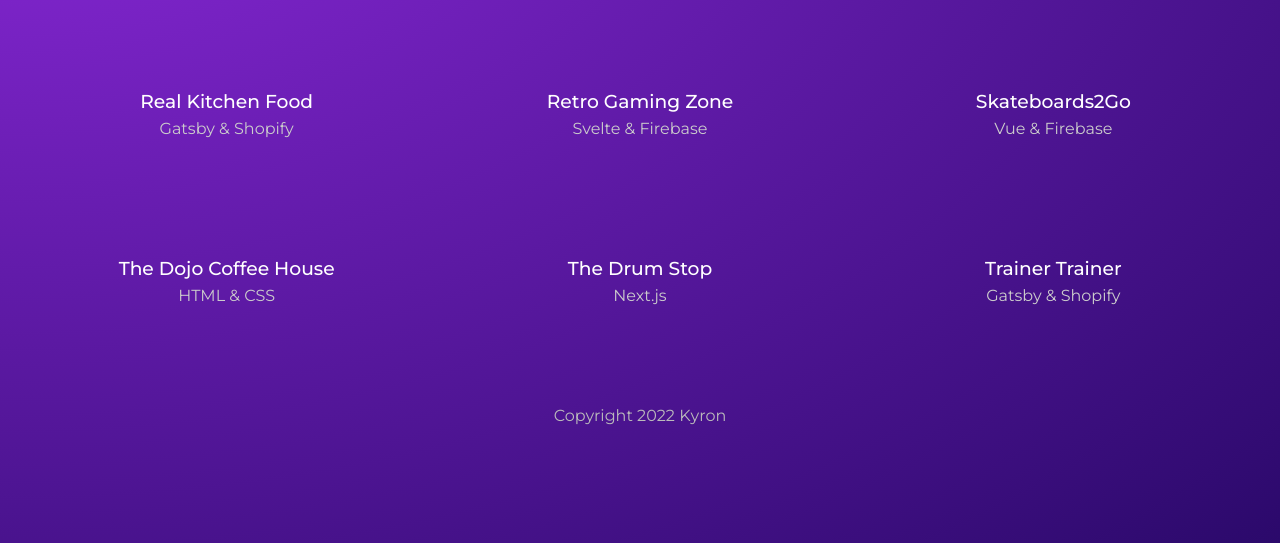
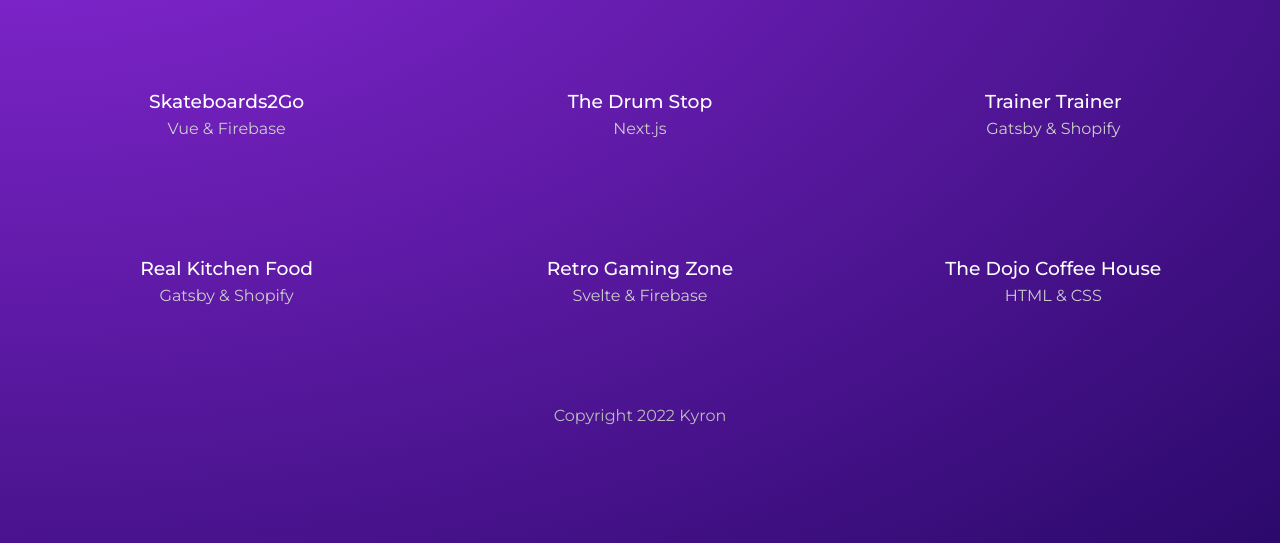
Before and after one commit to kyron321/gatsby-portfolio, a Gatsby site: page /projects in a window 1280 px wide. Shown: the part 257-800 px from the top of the page. Built offline with nearby package versions, Linux system fonts and the light colour scheme; Gatsby itself is replaced by a stand-in of ours.

Commit message:
change graphql query to sort projects by date in descending order, display on projects page

```diff
--- a/src/pages/projects/index.js
+++ b/src/pages/projects/index.js
@@ -27,16 +27,17 @@
 }
 
 export const query = graphql`
-  query {
-    allMarkdownRemark {
+{
+  allMarkdownRemark(sort: {frontmatter: {date: DESC}}) {
     nodes {
       frontmatter {
         slug
         stack
         title
+        date
       }
       id
     }
   }
 }
-`;
+`
--- a/src/projects/real-kitchen-food.md
+++ b/src/projects/real-kitchen-food.md
@@ -2,6 +2,7 @@
 title: Real Kitchen Food
 stack: Gatsby & Shopify
 slug: real-kitchen-food
+date: 2021-01-05T00:00:00+00:00
 ---
 
 Lorem ninja ipsum dolor sit amet, consectetuer adipiscing elit, sed diam nonummy nibh euismod tincidunt ut laoreet dolore magna aliquam erat volutpat. Ut ninja wisi enim ad minim veniam, quis nostrud exerci tation ullamcorper suscipit ninja lobortis nisl ut aliquip ex ea commodo consequat. Duis ninja autem vel eum iriure dolor in hendrerit in vulputate ninja velit esse molestie consequat, vel illum dolore eu feugiat nulla ninja facilisis at vero eros et accumsan et iusto odio dignissim qui blandit praesent luptatum zzril delenit augue duis dolore te feugait nulla facilisi. Nam ninja ipsum liber tempor cum soluta nobis eleifend option congue nihil imperdiet doming id quod mazim placerat facer possim assum. Typi ninja non habent claritatem insitam; est usus legentis in iis qui facit eorum claritatem. Investigationes ninja demonstraverunt lectores legere me lius quod ii legunt saepius. Claritas ninja est etiam processus dynamicus, qui ninja sequitur mutationem consuetudium lectorum. Mirum ninja est notare quam littera gothica, quam nunc putamus parum claram, anteposuerit litterarum formas humanitatis per seacula quarta decima et quinta decima. Eodem ninja ipsum modo typi, qui nunc nobis videntur parum clari, fiant sollemnes in ninja futurum.
--- a/src/projects/retro-gaming-zone.md
+++ b/src/projects/retro-gaming-zone.md
@@ -2,6 +2,7 @@
 title: Retro Gaming Zone
 stack: Svelte & Firebase
 slug: retro-gaming-zone
+date: 2021-01-03T00:00:00+00:00
 ---
 
 Lorem ninja ipsum dolor sit amet, consectetuer adipiscing elit, sed diam nonummy nibh euismod tincidunt ut laoreet dolore magna aliquam erat volutpat. Ut ninja wisi enim ad minim veniam, quis nostrud exerci tation ullamcorper suscipit ninja lobortis nisl ut aliquip ex ea commodo consequat. Duis ninja autem vel eum iriure dolor in hendrerit in vulputate ninja velit esse molestie consequat, vel illum dolore eu feugiat nulla ninja facilisis at vero eros et accumsan et iusto odio dignissim qui blandit praesent luptatum zzril delenit augue duis dolore te feugait nulla facilisi. Nam ninja ipsum liber tempor cum soluta nobis eleifend option congue nihil imperdiet doming id quod mazim placerat facer possim assum. Typi ninja non habent claritatem insitam; est usus legentis in iis qui facit eorum claritatem. Investigationes ninja demonstraverunt lectores legere me lius quod ii legunt saepius. Claritas ninja est etiam processus dynamicus, qui ninja sequitur mutationem consuetudium lectorum. Mirum ninja est notare quam littera gothica, quam nunc putamus parum claram, anteposuerit litterarum formas humanitatis per seacula quarta decima et quinta decima. Eodem ninja ipsum modo typi, qui nunc nobis videntur parum clari, fiant sollemnes in ninja futurum.
--- a/src/projects/skateboards2go.md
+++ b/src/projects/skateboards2go.md
@@ -2,6 +2,7 @@
 title: Skateboards2Go
 stack: Vue & Firebase
 slug: skateboards-to-go
+date: 2021-02-01T00:00:00+00:00
 ---
 
 Lorem ninja ipsum dolor sit amet, consectetuer adipiscing elit, sed diam nonummy nibh euismod tincidunt ut laoreet dolore magna aliquam erat volutpat. Ut ninja wisi enim ad minim veniam, quis nostrud exerci tation ullamcorper suscipit ninja lobortis nisl ut aliquip ex ea commodo consequat. Duis ninja autem vel eum iriure dolor in hendrerit in vulputate ninja velit esse molestie consequat, vel illum dolore eu feugiat nulla ninja facilisis at vero eros et accumsan et iusto odio dignissim qui blandit praesent luptatum zzril delenit augue duis dolore te feugait nulla facilisi. Nam ninja ipsum liber tempor cum soluta nobis eleifend option congue nihil imperdiet doming id quod mazim placerat facer possim assum. Typi ninja non habent claritatem insitam; est usus legentis in iis qui facit eorum claritatem. Investigationes ninja demonstraverunt lectores legere me lius quod ii legunt saepius. Claritas ninja est etiam processus dynamicus, qui ninja sequitur mutationem consuetudium lectorum. Mirum ninja est notare quam littera gothica, quam nunc putamus parum claram, anteposuerit litterarum formas humanitatis per seacula quarta decima et quinta decima. Eodem ninja ipsum modo typi, qui nunc nobis videntur parum clari, fiant sollemnes in ninja futurum.
--- a/src/projects/the-dojo-coffee-house.md
+++ b/src/projects/the-dojo-coffee-house.md
@@ -2,6 +2,7 @@
 title: The Dojo Coffee House
 stack: HTML & CSS
 slug: the-dojo-coffee-house
+date: 2021-01-01T00:00:00+00:00
 ---
 
 Lorem ninja ipsum dolor sit amet, consectetuer adipiscing elit, sed diam nonummy nibh euismod tincidunt ut laoreet dolore magna aliquam erat volutpat. Ut ninja wisi enim ad minim veniam, quis nostrud exerci tation ullamcorper suscipit ninja lobortis nisl ut aliquip ex ea commodo consequat. Duis ninja autem vel eum iriure dolor in hendrerit in vulputate ninja velit esse molestie consequat, vel illum dolore eu feugiat nulla ninja facilisis at vero eros et accumsan et iusto odio dignissim qui blandit praesent luptatum zzril delenit augue duis dolore te feugait nulla facilisi. Nam ninja ipsum liber tempor cum soluta nobis eleifend option congue nihil imperdiet doming id quod mazim placerat facer possim assum. Typi ninja non habent claritatem insitam; est usus legentis in iis qui facit eorum claritatem. Investigationes ninja demonstraverunt lectores legere me lius quod ii legunt saepius. Claritas ninja est etiam processus dynamicus, qui ninja sequitur mutationem consuetudium lectorum. Mirum ninja est notare quam littera gothica, quam nunc putamus parum claram, anteposuerit litterarum formas humanitatis per seacula quarta decima et quinta decima. Eodem ninja ipsum modo typi, qui nunc nobis videntur parum clari, fiant sollemnes in ninja futurum.
--- a/src/projects/the-drum-stop.md
+++ b/src/projects/the-drum-stop.md
@@ -2,6 +2,7 @@
 title: The Drum Stop
 stack: Next.js
 slug: the-drum-stop
+date: 2021-01-18T00:00:00+00:00
 ---
 
 Lorem ninja ipsum dolor sit amet, consectetuer adipiscing elit, sed diam nonummy nibh euismod tincidunt ut laoreet dolore magna aliquam erat volutpat. Ut ninja wisi enim ad minim veniam, quis nostrud exerci tation ullamcorper suscipit ninja lobortis nisl ut aliquip ex ea commodo consequat. Duis ninja autem vel eum iriure dolor in hendrerit in vulputate ninja velit esse molestie consequat, vel illum dolore eu feugiat nulla ninja facilisis at vero eros et accumsan et iusto odio dignissim qui blandit praesent luptatum zzril delenit augue duis dolore te feugait nulla facilisi. Nam ninja ipsum liber tempor cum soluta nobis eleifend option congue nihil imperdiet doming id quod mazim placerat facer possim assum. Typi ninja non habent claritatem insitam; est usus legentis in iis qui facit eorum claritatem. Investigationes ninja demonstraverunt lectores legere me lius quod ii legunt saepius. Claritas ninja est etiam processus dynamicus, qui ninja sequitur mutationem consuetudium lectorum. Mirum ninja est notare quam littera gothica, quam nunc putamus parum claram, anteposuerit litterarum formas humanitatis per seacula quarta decima et quinta decima. Eodem ninja ipsum modo typi, qui nunc nobis videntur parum clari, fiant sollemnes in ninja futurum.
--- a/src/projects/trainer-trainer.md
+++ b/src/projects/trainer-trainer.md
@@ -2,6 +2,7 @@
 title: Trainer Trainer
 stack: Gatsby & Shopify
 slug: trainer-trainer
+date: 2021-01-08T00:00:00+00:00
 ---
 
 Lorem ninja ipsum dolor sit amet, consectetuer adipiscing elit, sed diam nonummy nibh euismod tincidunt ut laoreet dolore magna aliquam erat volutpat. Ut ninja wisi enim ad minim veniam, quis nostrud exerci tation ullamcorper suscipit ninja lobortis nisl ut aliquip ex ea commodo consequat. Duis ninja autem vel eum iriure dolor in hendrerit in vulputate ninja velit esse molestie consequat, vel illum dolore eu feugiat nulla ninja facilisis at vero eros et accumsan et iusto odio dignissim qui blandit praesent luptatum zzril delenit augue duis dolore te feugait nulla facilisi. Nam ninja ipsum liber tempor cum soluta nobis eleifend option congue nihil imperdiet doming id quod mazim placerat facer possim assum. Typi ninja non habent claritatem insitam; est usus legentis in iis qui facit eorum claritatem. Investigationes ninja demonstraverunt lectores legere me lius quod ii legunt saepius. Claritas ninja est etiam processus dynamicus, qui ninja sequitur mutationem consuetudium lectorum. Mirum ninja est notare quam littera gothica, quam nunc putamus parum claram, anteposuerit litterarum formas humanitatis per seacula quarta decima et quinta decima. Eodem ninja ipsum modo typi, qui nunc nobis videntur parum clari, fiant sollemnes in ninja futurum.
```
Lines whose indentation alone changed are shown as unchanged.
